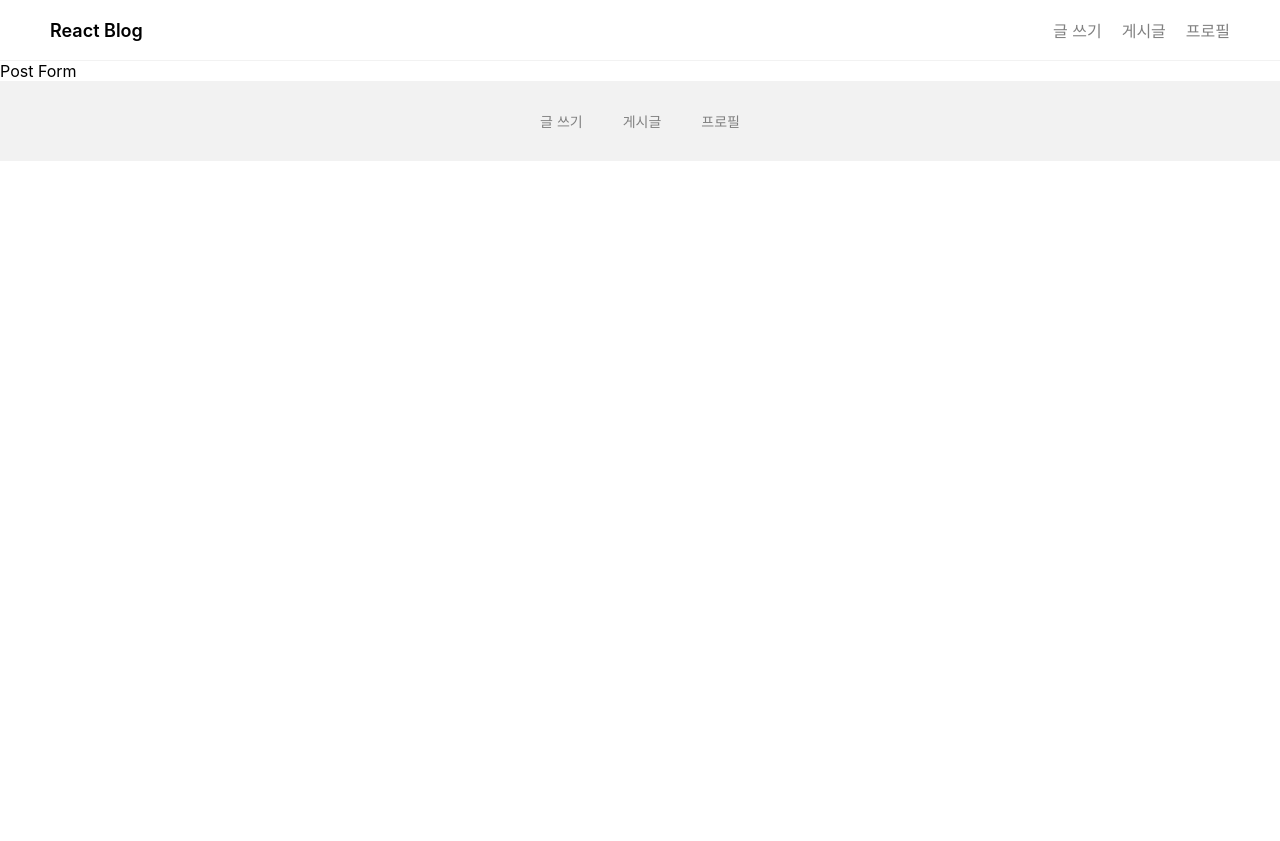
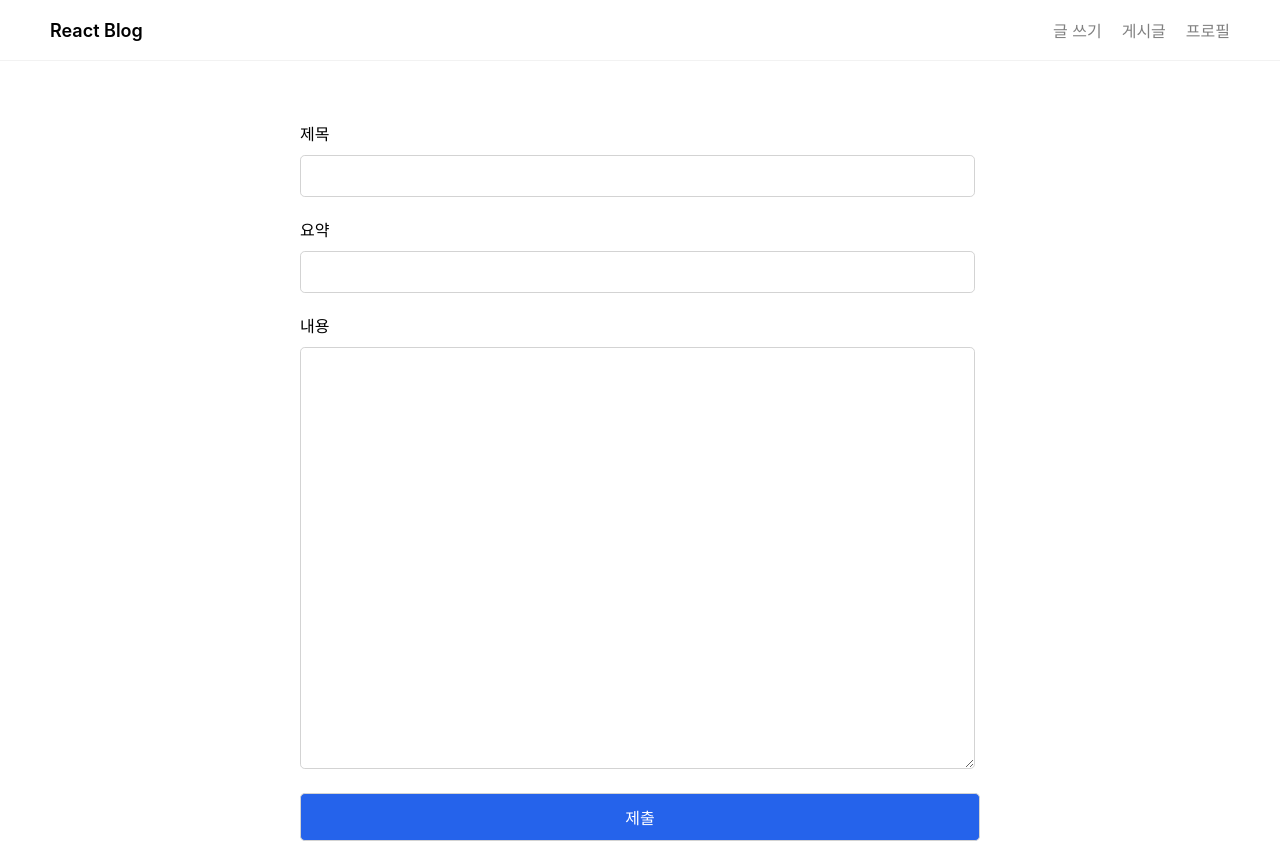
Before and after one commit to Seongseokwon/fastcampus-blog-app, a React (Create React App) app: page /posts/new in a window 1280 px wide. Before the commit the page ends 800 px from the top, so only its background shows below. Built offline with nearby package versions, Linux system fonts and the light colour scheme.

Commit message:
생성 및 수정 화면 추가

```diff
--- a/package.json
+++ b/package.json
@@ -42,6 +42,7 @@
     ]
   },
   "devDependencies": {
+    "@babel/plugin-proposal-private-property-in-object": "^7.21.11",
     "@types/react-router-dom": "^5.3.3"
   }
 }
--- a/src/App.css
+++ /dev/null
@@ -1,38 +0,0 @@
-.App {
-  text-align: center;
-}
-
-.App-logo {
-  height: 40vmin;
-  pointer-events: none;
-}
-
-@media (prefers-reduced-motion: no-preference) {
-  .App-logo {
-    animation: App-logo-spin infinite 20s linear;
-  }
-}
-
-.App-header {
-  background-color: #282c34;
-  min-height: 100vh;
-  display: flex;
-  flex-direction: column;
-  align-items: center;
-  justify-content: center;
-  font-size: calc(10px + 2vmin);
-  color: white;
-}
-
-.App-link {
-  color: #61dafb;
-}
-
-@keyframes App-logo-spin {
-  from {
-    transform: rotate(0deg);
-  }
-  to {
-    transform: rotate(360deg);
-  }
-}
--- a/src/App.tsx
+++ b/src/App.tsx
@@ -1,7 +1,4 @@
 import React from "react";
-import logo from "./logo.svg";
-import "./App.css";
-import { Link } from "react-router-dom";
 import Router from "./components/Router";
 
 function App() {
--- a/src/components/layouts/Header.tsx
+++ b/src/components/layouts/Header.tsx
@@ -6,9 +6,9 @@ const Header = () => {
     <header>
       <Link to="/" className="header__logo">React Blog</Link>
       <div>
-        <Link to="post/new">글 쓰기</Link>
-        <Link to="posts">게시글</Link>
-        <Link to="profile">프로필</Link>
+        <Link to="/posts/new">글 쓰기</Link>
+        <Link to="/posts">게시글</Link>
+        <Link to="/profile">프로필</Link>
       </div>
     </header>
   );
--- a/src/components/post/PostDetail.tsx
+++ b/src/components/post/PostDetail.tsx
@@ -1,4 +1,5 @@
 import React from "react";
+import { Link } from "react-router-dom";
 
 const PostDetail = () => {
   return (
@@ -14,7 +15,9 @@ const PostDetail = () => {
         </div>
         <div className="post__utils-box">
           <div className="post__delete">삭제</div>
-          <div className="post__edit">수정</div>
+          <div className="post__edit">
+            <Link to={`/posts/edit/1`} >수정</Link>
+          </div>
         </div>
         <div className="post__text">
           Lorem ipsum dolor sit amet, consectetur adipiscing elit. Sed commodo,
--- /dev/null
+++ b/src/components/post/PostForm.tsx
@@ -0,0 +1,25 @@
+import React from "react";
+
+const PostForm = () => {
+  return (
+    <form className="form">
+      <div className="form__block">
+        <label htmlFor="title">제목</label>
+        <input type="text" name="title" id="title" required />
+      </div>
+      <div className="form__block">
+        <label htmlFor="summary">요약</label>
+        <input type="text" name="summary" id="summary" required />
+      </div>
+      <div className="form__block">
+        <label htmlFor="content">내용</label>
+        <textarea name="content" id="content" required></textarea>
+      </div>
+      <div className="form__block">
+        <input type="submit" value="제출" className="form__btn--submit" />
+      </div>
+    </form>
+  );
+};
+
+export default PostForm;
--- a/src/index.css
+++ b/src/index.css
@@ -138,6 +138,26 @@ footer a:hover {
   color: gray;
 }
 
+.post__delete {
+  cursor: pointer;
+}
+.post__delete:hover,
+.post__delete:focus {
+  color: black;
+}
+
+.post__edit:hover,
+.post__edit:focus,
+.post__edit a:hover,
+.post__edit a:focus  {
+  color: black;
+}
+
+.post__edit a {
+  text-decoration: none;
+  color: gray;
+}
+
 /* post detail */
 
 .post__detail .post__title {
@@ -204,3 +224,61 @@ footer a:hover {
 .profile__logout:focus {
   color: black;
 }
+
+/* new post  */
+.form {
+  margin: 0 auto;
+  max-width: 680px;
+  padding: 20px;
+  margin-top: 20px;
+}
+
+.form input {
+  height: 20px;
+  padding: 10px 10px;
+  font-size: 16px;
+  border-radius: .3rem;
+  border: 1px solid lightgrey;
+  width: 96%;
+  max-width: 680px;
+}
+
+.form textarea {
+  min-height: 400px;
+  padding: 10px 10px;
+  font-size: 16px;
+  line-height: 1.5;
+  border-radius: .3rem;
+  border: 1px solid lightgrey;
+  width: 96%;
+  max-width: 680px;
+}
+
+.form .form__block {
+  margin-top: 20px;
+  width: 100%;
+}
+
+.form label {
+  display: block;
+  font-weight: 500;
+  margin-bottom: 10px;
+  margin-top: 20px;
+}
+
+.form .form__btn--submit {
+  width: 100%;
+  height: 48px;
+  padding: 10px 10px;
+  float: right;
+  margin: 0 auto;
+  cursor: pointer;
+  font-size: 16px;
+  background-color: #2563eb;
+  color: white;
+}
+
+.form .form__btn--submit:hover,
+.form .form__btn--submit:focus {
+  background-color: #1945a4;
+}
--- a/src/pages/home/index.tsx
+++ b/src/pages/home/index.tsx
@@ -1,7 +1,7 @@
+import Footer from "components/layouts/Footer";
+import Header from "components/layouts/Header";
+import PostList from "components/post/PostList";
 import { Link } from "react-router-dom";
-import Header from "../../components/layouts/Header";
-import Footer from "../../components/layouts/Footer";
-import PostList from "../../components/post/PostList";
 
 export default function Home() {
   return (
--- a/src/pages/posts/edit.tsx
+++ b/src/pages/posts/edit.tsx
@@ -1,7 +1,11 @@
+import Header from "components/layouts/Header";
+import PostForm from "components/post/PostForm";
+
 export default function PostEditPage() {
   return (
-    <div>
-      <h1>Post Detail</h1>
-    </div>
+    <>
+      <Header />
+      <PostForm />
+    </>
   )
 }
--- a/src/pages/posts/new.tsx
+++ b/src/pages/posts/new.tsx
@@ -1,12 +1,11 @@
-import Footer from "../../components/layouts/Footer";
-import Header from "../../components/layouts/Header";
+import PostForm from "components/post/PostForm";
+import Header from "components/layouts/Header";
 
 export default function PostNewPage() {
   return (
     <>
      <Header />
-     <div>Post Form</div>
-     <Footer />
+     <PostForm />
     </>
   )
 }
```
Also changed, not shown: tsconfig.json (+6 -1 lines), src/logo.svg (deleted), 1 other file (tests, documents, lock files or other folders).
